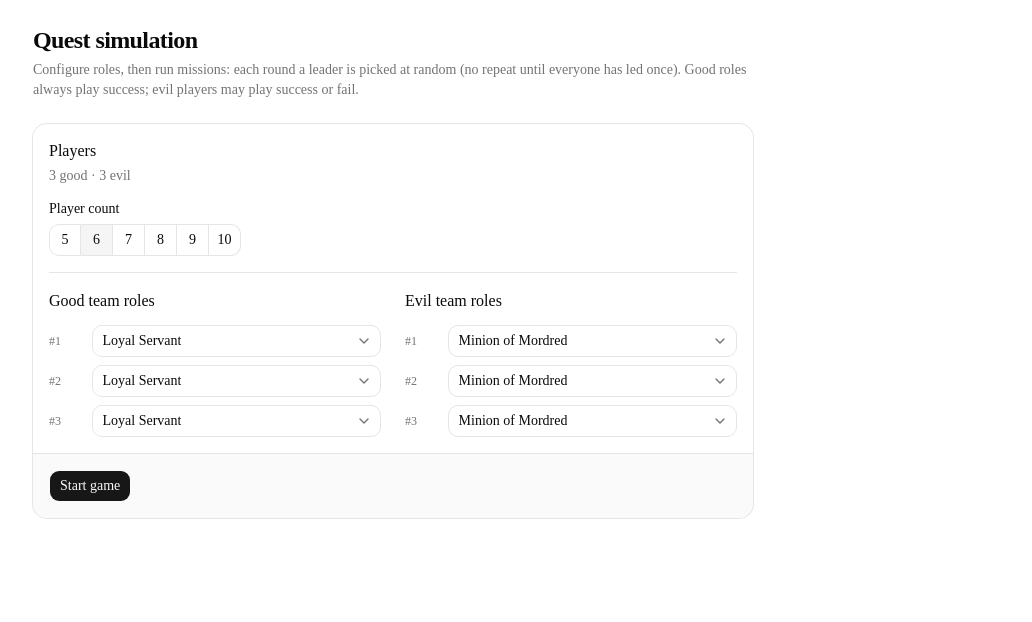
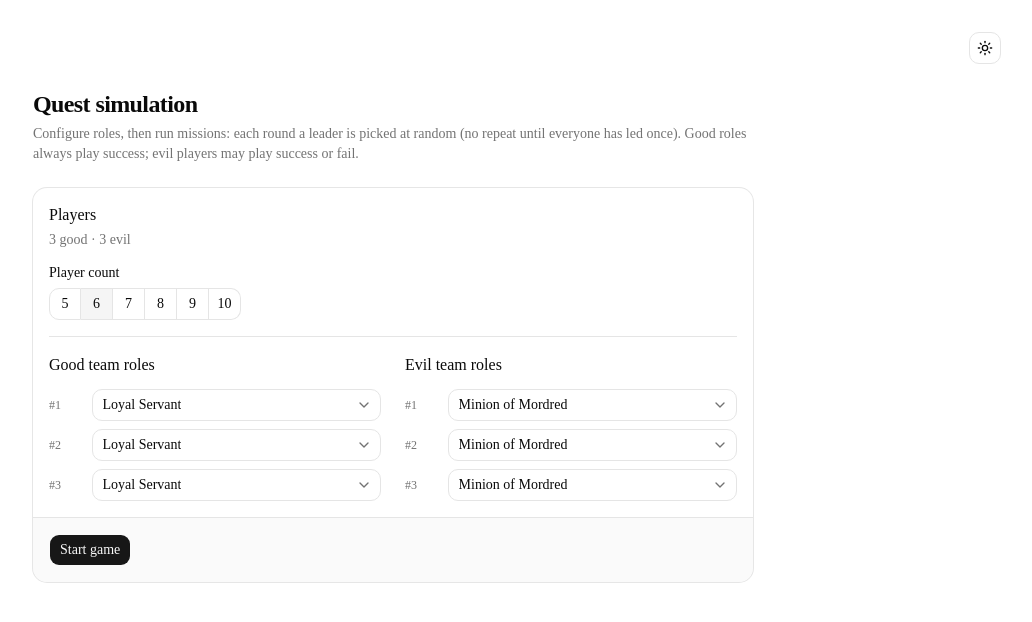
Before and after one commit to jinyang628/quest-simulation, a Next.js app: page / in a window 1280 px wide. Shown: the top 622 px of the page, without its empty margins (247-1279 px from the left). Built offline with nearby package versions, Linux system fonts and the light colour scheme.

Commit message:
Implement theme toggle

```diff
--- a/app/layout.tsx
+++ b/app/layout.tsx
@@ -1,5 +1,8 @@
 import type { Metadata } from 'next';
 import { Geist, Geist_Mono } from 'next/font/google';
+
+import HeaderButtons from '@/components/shared/header/buttons';
+import { ThemeProvider } from '@/components/shared/theme/provider';
 
 import './globals.css';
 
@@ -24,8 +27,24 @@ export default function RootLayout({
   children: React.ReactNode;
 }>) {
   return (
-    <html lang="en" className={`${geistSans.variable} ${geistMono.variable} h-full antialiased`}>
-      <body className="flex min-h-full flex-col">{children}</body>
+    <html
+      lang="en"
+      suppressHydrationWarning
+      className={`${geistSans.variable} ${geistMono.variable} h-full antialiased`}
+    >
+      <body className="flex min-h-full flex-col">
+        <ThemeProvider
+          attribute="class"
+          defaultTheme="system"
+          enableSystem
+          disableTransitionOnChange
+        >
+          <div className="flex h-screen w-full min-w-120 flex-col p-8">
+            <HeaderButtons />
+            {children}
+          </div>
+        </ThemeProvider>
+      </body>
     </html>
   );
 }
--- /dev/null
+++ b/components/shared/header/buttons.tsx
@@ -0,0 +1,11 @@
+'use client';
+
+import { ThemeToggle } from '@/components/shared/theme/toggle';
+
+export default function HeaderButtons() {
+  return (
+    <div className="px flex w-full items-center justify-end">
+      <ThemeToggle />
+    </div>
+  );
+}
--- /dev/null
+++ b/components/shared/theme/provider.tsx
@@ -0,0 +1,7 @@
+'use client';
+
+import { ThemeProvider as NextThemesProvider, type ThemeProviderProps } from 'next-themes';
+
+export function ThemeProvider({ children, ...props }: ThemeProviderProps) {
+  return <NextThemesProvider {...props}>{children}</NextThemesProvider>;
+}
--- /dev/null
+++ b/components/shared/theme/toggle.tsx
@@ -0,0 +1,22 @@
+import { useTheme } from 'next-themes';
+
+import { Moon, Sun } from 'lucide-react';
+
+import { Button } from '@/components/ui/button';
+
+export function ThemeToggle() {
+  const { theme, setTheme } = useTheme();
+
+  return (
+    <Button
+      variant="outline"
+      size="icon"
+      className="relative shrink-0"
+      onClick={() => setTheme(theme === 'dark' ? 'light' : 'dark')}
+    >
+      <Sun className="size-4 scale-100 rotate-0 transition-all dark:scale-0 dark:-rotate-90" />
+      <Moon className="absolute size-4 scale-0 rotate-90 transition-all dark:scale-100 dark:rotate-0" />
+      <span className="sr-only">Toggle theme</span>
+    </Button>
+  );
+}
--- a/package.json
+++ b/package.json
@@ -13,6 +13,7 @@
     "clsx": "^2.1.1",
     "lucide-react": "^0.577.0",
     "next": "16.2.1",
+    "next-themes": "^0.4.6",
     "radix-ui": "^1.4.3",
     "react": "19.2.4",
     "react-dom": "19.2.4",
```
Also changed, not shown: 1 other file (tests, documents, lock files or other folders).
